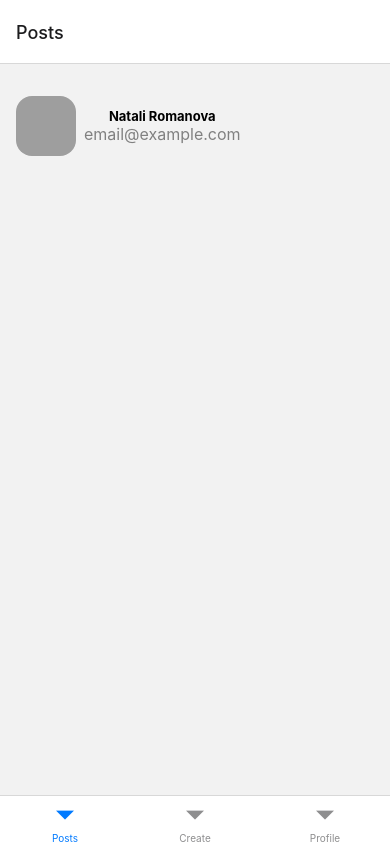
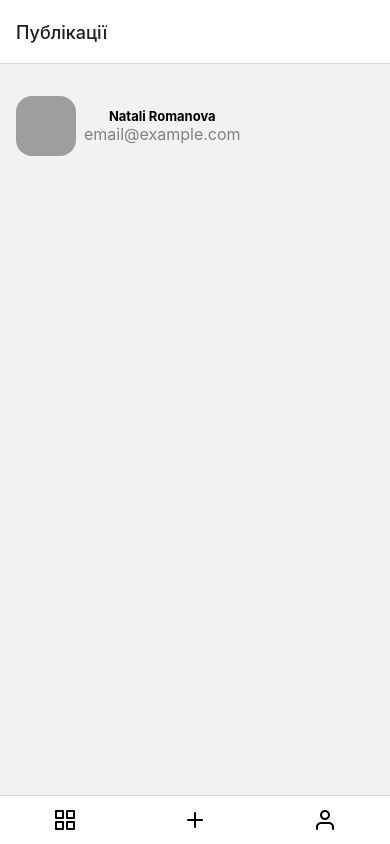
Before and after one commit to Dmytro-Ivanenko/-goit-react-ative-hw-mobile-app, a React Native app in the folder myMobileApp/: screen /Home in a window 390 px wide. Built offline with nearby package versions, Linux system fonts and the light colour scheme; grey boxes are pictures that could not be loaded.

Commit message:
add tabBar

```diff
--- a/myMobileApp/Routes.jsx
+++ b/myMobileApp/Routes.jsx
@@ -1,23 +1,39 @@
-import React from 'react';
+import React, { useState } from 'react';
 import { NavigationContainer } from '@react-navigation/native';
 import { createStackNavigator } from '@react-navigation/stack';
 import { createBottomTabNavigator } from '@react-navigation/bottom-tabs';
 
+import * as Font from 'expo-font';
+import { AppLoading } from 'expo';
+
+// screens
 import LoginScreen from './src/Screens/auth/LoginScreen';
 import RegistrationScreen from './src/Screens/auth/RegistrationScreen';
-import Home from './src/Screens/main/Home';
 import PostsScreen from './src/Screens/main/PostsScreen';
 import CreatePostScreen from './src/Screens/main/CreatePostScreen';
 import ProfileScreen from './src/Screens/main/ProfileScreen';
 
-import LogoutButton from './src/Components/LogoutButton/LogoutButton';
+import {
+  postsOptions,
+  createPostOptions,
+  profileOptions,
+} from './src/shared/options/tabOptions';
+
 const AuthStack = createStackNavigator();
 const MainTab = createBottomTabNavigator();
 
-export default function Routes() {
+// const loadApplication = async () => {
+//   await Font.loadAsync({
+//     'Roboto-Regular': require('./assets/fonts/Roboto-Regular.ttf'),
+//     'Roboto-Medium': require('./assets/fonts/Roboto-Medium.ttf'),
+//     'Roboto-Bold': require('./assets/fonts/Roboto-Bold.ttf'),
+//   });
+// };
+
+const useRoute = isAuth => {
+  if (!isAuth) {
     return (
-    <NavigationContainer>
-      {/* <AuthStack.Navigator initialRouteName="Login">
+      <AuthStack.Navigator initialRouteName="Login">
         <AuthStack.Screen
           options={{ headerShown: false }}
           name="Registration"
@@ -28,7 +44,7 @@ export default function Routes() {
           name="Login"
           component={LoginScreen}
         />
-        <AuthStack.Screen
+        {/* <AuthStack.Screen
            options={{
              title: 'Публікації',
              headerLeft: null,
@@ -49,16 +65,43 @@ export default function Routes() {
            }}
            name="Home"
            component={Home}
-        />
-      </AuthStack.Navigator> */}
-
-      {/*tab nav  */}
-
-      <MainTab.Navigator>
-        <MainTab.Screen name="Posts" component={PostsScreen} />
-        <MainTab.Screen name="Create" component={CreatePostScreen} />
-        <MainTab.Screen name="Profile" component={ProfileScreen} />
-      </MainTab.Navigator>
-    </NavigationContainer>
+         /> */}
+      </AuthStack.Navigator>
     );
   }
+  return (
+    <MainTab.Navigator screenOptions={{ tabBarShowLabel: false }}>
+      <MainTab.Screen
+        options={postsOptions}
+        name="Публікації"
+        component={PostsScreen}
+      />
+      <MainTab.Screen
+        options={createPostOptions}
+        name="Створити публікацю"
+        component={CreatePostScreen}
+      />
+      <MainTab.Screen
+        options={profileOptions}
+        name="Профіль"
+        component={ProfileScreen}
+      />
+    </MainTab.Navigator>
+  );
+};
+
+export default function Routes() {
+  const [isReady, setIsReady] = useState(false);
+  const routing = useRoute(true);
+  //   if (!isReady) {
+  //     return (
+  //       <AppLoading
+  //         startAsync={loadApplication}
+  //         onFinish={() => setIsReady(true)}
+  //         onError={console.warn}
+  //       />
+  //     );
+  //   }
+
+  return <NavigationContainer>{routing}</NavigationContainer>;
+}
--- a/myMobileApp/package.json
+++ b/myMobileApp/package.json
@@ -10,6 +10,7 @@
   },
   "dependencies": {
     "@expo-google-fonts/roboto": "^0.2.3",
+    "@expo/vector-icons": "^13.0.0",
     "@expo/webpack-config": "^0.17.2",
     "@react-native-community/masked-view": "^0.1.11",
     "@react-navigation/bottom-tabs": "^6.5.7",
--- /dev/null
+++ b/myMobileApp/src/shared/options/tabOptions.jsx
@@ -0,0 +1,20 @@
+import React from 'react';
+import { Feather } from '@expo/vector-icons';
+
+export const postsOptions = {
+  tabBarIcon: ({ focused, size, color }) => (
+    <Feather name="grid" size={24} color="black" />
+  ),
+};
+
+export const createPostOptions = {
+  tabBarIcon: ({ focused, size, color }) => (
+    <Feather name="plus" size={24} color="black" />
+  ),
+};
+
+export const profileOptions = {
+  tabBarIcon: ({ focused, size, color }) => (
+    <Feather name="user" size={24} color="black" />
+  ),
+};
```
Also changed, not shown: 1 other file (tests, documents, lock files or other folders). Lines whose indentation alone changed are shown as unchanged.
